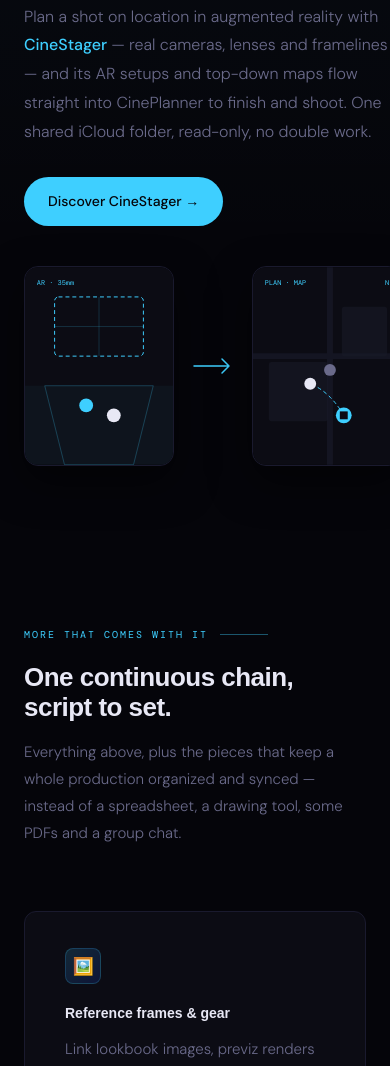
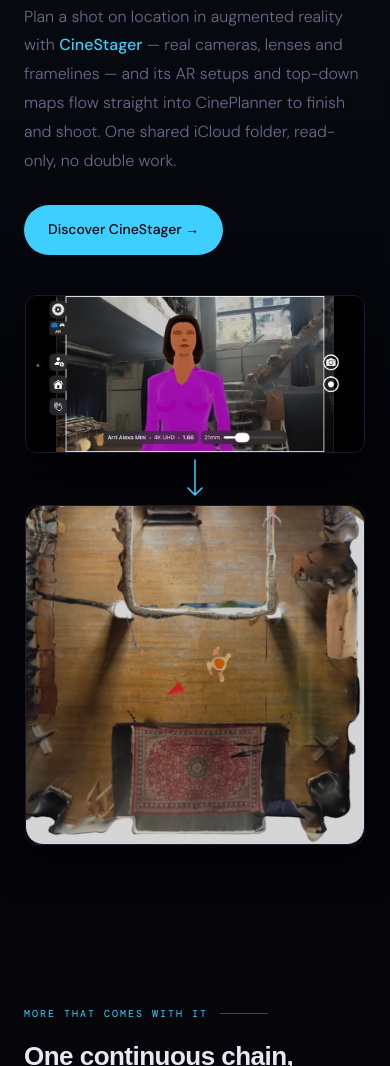
Before and after one commit to yannickg95-spec/cineplanner-site, a plain HTML site: page index.html in a window 390 px wide. Shown: the part 7834-8900 px from the top of the page. Drawn offline with nearby package versions, Linux system fonts and the light colour scheme; a web font is replaced by a local one.

Commit message:
Use real CineStager screenshots in the ecosystem band
Replace the abstract SVG mockups next to "Scout it in AR. Plan it. Shoot
it." with real CineStager images reused from the CineStager site: the AR
view on location and the top-down scanned map that flows into CinePlanner,
with the arrow showing the hand-off. Give the visual column more room and
stack the pair vertically (down-arrow) on mobile.

Co-Authored-By: Claude Opus 4.8 <noreply@anthropic.com>

```diff
--- a/index.html
+++ b/index.html
@@ -218,15 +218,21 @@
 
   /* ECOSYSTEM BAND */
   .eco-wrap { border-top: 1px solid var(--border); background: linear-gradient(180deg, rgba(62,207,255,0.03), transparent 60%); }
-  .eco-inner { max-width: 1200px; margin: 0 auto; padding: 100px 48px; display: grid; grid-template-columns: 1.1fr 1fr; gap: 72px; align-items: center; }
+  .eco-inner { max-width: 1200px; margin: 0 auto; padding: 100px 48px; display: grid; grid-template-columns: 0.92fr 1.2fr; gap: 64px; align-items: center; }
   .eco-eyebrow { font-family: "DM Mono", monospace; font-size: 10px; letter-spacing: 0.2em; text-transform: uppercase; color: #3ecfff; margin-bottom: 20px; display: flex; align-items: center; gap: 12px; }
   .eco-eyebrow span { display: block; width: 48px; height: 1px; background: #3ecfff; opacity: 0.4; }
   .eco-title { font-family: "Unbounded", sans-serif; font-size: clamp(26px, 3.4vw, 40px); font-weight: 700; letter-spacing: -0.02em; line-height: 1.12; margin-bottom: 20px; }
   .eco-body { font-size: 16px; color: var(--muted); line-height: 1.8; max-width: 460px; margin-bottom: 30px; }
   .eco-cta { display: inline-flex; align-items: center; gap: 10px; font-family: "DM Sans", sans-serif; font-size: 14px; font-weight: 500; color: var(--bg); background: #3ecfff; padding: 13px 24px; border-radius: 100px; text-decoration: none; transition: opacity 0.2s, transform 0.2s; }
   .eco-cta:hover { opacity: 0.88; transform: translateY(-1px); }
-  .eco-visual { display: flex; align-items: center; justify-content: center; gap: 18px; }
+  .eco-visual { display: flex; align-items: center; justify-content: center; gap: 16px; min-width: 0; }
+  .eco-visual img { height: 148px; width: auto; max-width: 100%; border-radius: 12px; border: 1px solid var(--border); box-shadow: 0 16px 40px rgba(0,0,0,0.5); display: block; }
   .eco-arrow { color: #3ecfff; flex-shrink: 0; }
+  @media (max-width: 560px) {
+    .eco-visual { flex-direction: column; gap: 14px; }
+    .eco-visual img { height: auto; width: 100%; max-width: 340px; }
+    .eco-arrow { transform: rotate(90deg); }
+  }
 
   /* MAKER STRIP (replaces testimonials pre-launch) */
   .maker-wrap { border-top: 1px solid var(--border); }
@@ -497,31 +503,9 @@
       <a href="https://cinestager.com" class="eco-cta" target="_blank" rel="noopener">Discover CineStager →</a>
     </div>
     <div class="eco-visual">
-      <!-- AR previz -->
-      <svg width="150" height="200" viewBox="0 0 150 200" xmlns="http://www.w3.org/2000/svg" aria-label="CineStager AR previz" style="border-radius:14px;border:1px solid var(--border);box-shadow:0 16px 40px rgba(0,0,0,0.5);">
-        <rect width="150" height="200" rx="12" fill="#0c0c14"/>
-        <rect x="0" y="120" width="150" height="80" fill="rgba(62,207,255,0.04)"/>
-        <path d="M20 120 L130 120 L110 200 L40 200 Z" fill="none" stroke="rgba(62,207,255,0.25)" stroke-width="1"/>
-        <rect x="30" y="30" width="90" height="60" rx="4" fill="none" stroke="#3ecfff" stroke-width="1" stroke-dasharray="4 3"/>
-        <line x1="30" y1="60" x2="120" y2="60" stroke="rgba(62,207,255,0.3)" stroke-width="0.6"/>
-        <line x1="75" y1="30" x2="75" y2="90" stroke="rgba(62,207,255,0.3)" stroke-width="0.6"/>
-        <circle cx="62" cy="140" r="7" fill="#3ecfff"/>
-        <circle cx="90" cy="150" r="7" fill="#e8e8f5"/>
-        <text x="12" y="18" fill="#3ecfff" font-family="DM Mono, monospace" font-size="7">AR · 35mm</text>
-      </svg>
+      <img src="img/cinestager-ar.jpg" alt="CineStager AR view on location — camera, lens and framelines over a scanned set" loading="lazy" decoding="async">
       <svg class="eco-arrow" width="42" height="24" viewBox="0 0 42 24" fill="none" stroke="currentColor" stroke-width="1.5"><path d="M2 12 H36 M30 5 l7 7 l-7 7" stroke-linecap="round" stroke-linejoin="round"/></svg>
-      <!-- CinePlanner map -->
-      <svg width="150" height="200" viewBox="0 0 150 200" xmlns="http://www.w3.org/2000/svg" aria-label="CinePlanner overhead scene map" style="border-radius:14px;border:1px solid var(--border);box-shadow:0 16px 40px rgba(0,0,0,0.5);">
-        <rect width="150" height="200" rx="12" fill="#0c0c14"/>
-        <g fill="#13141f"><rect x="16" y="96" width="60" height="60" rx="3"/><rect x="90" y="40" width="46" height="50" rx="3"/></g>
-        <g stroke="#191a28" stroke-width="6" opacity="0.7"><path d="M0 90 H150 M78 0 V200"/></g>
-        <path d="M92 150 q-14 -24 -34 -32" stroke="#3ecfff" stroke-width="1" stroke-dasharray="4 3" fill="none"/>
-        <circle cx="92" cy="150" r="8" fill="#3ecfff"/><rect x="88" y="146" width="8" height="8" fill="#0c0c14"/>
-        <circle cx="58" cy="118" r="6" fill="#e8e8f5"/>
-        <circle cx="78" cy="104" r="6" fill="#6a6a8a"/>
-        <text x="12" y="18" fill="#3ecfff" font-family="DM Mono, monospace" font-size="7">PLAN · MAP</text>
-        <text x="138" y="18" fill="#3ecfff" font-family="DM Mono, monospace" font-size="7" text-anchor="end">N</text>
-      </svg>
+      <img src="img/cinestager-map.jpg" alt="CineStager top-down scene map that flows into CinePlanner" loading="lazy" decoding="async">
     </div>
   </div>
 </div>
```
Also changed, not shown: img/cinestager-ar.jpg (added), img/cinestager-map.jpg (added).
